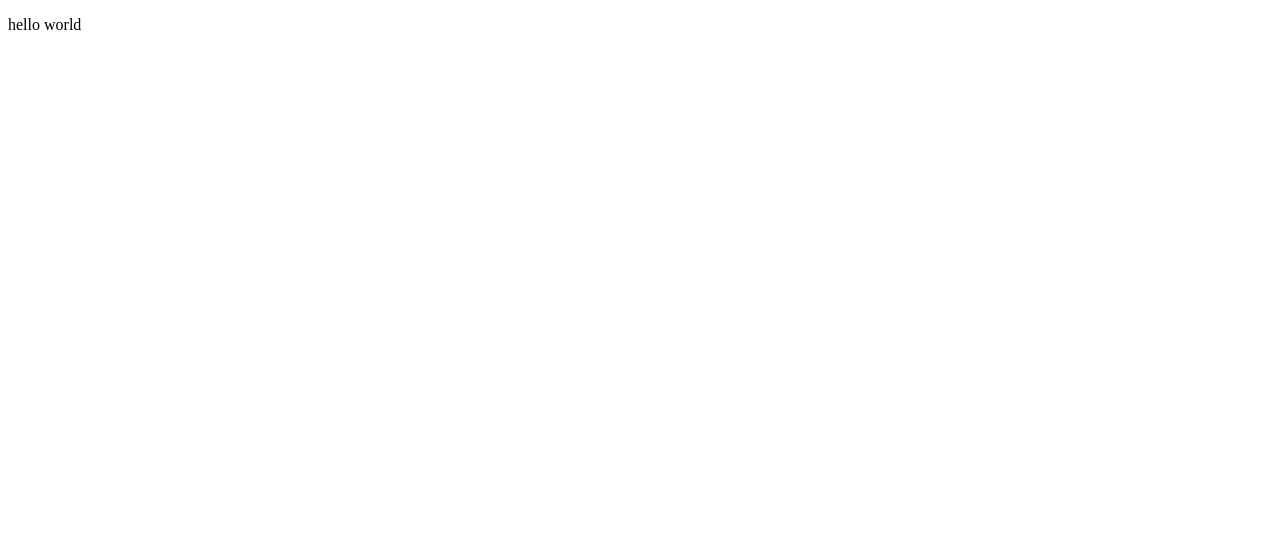
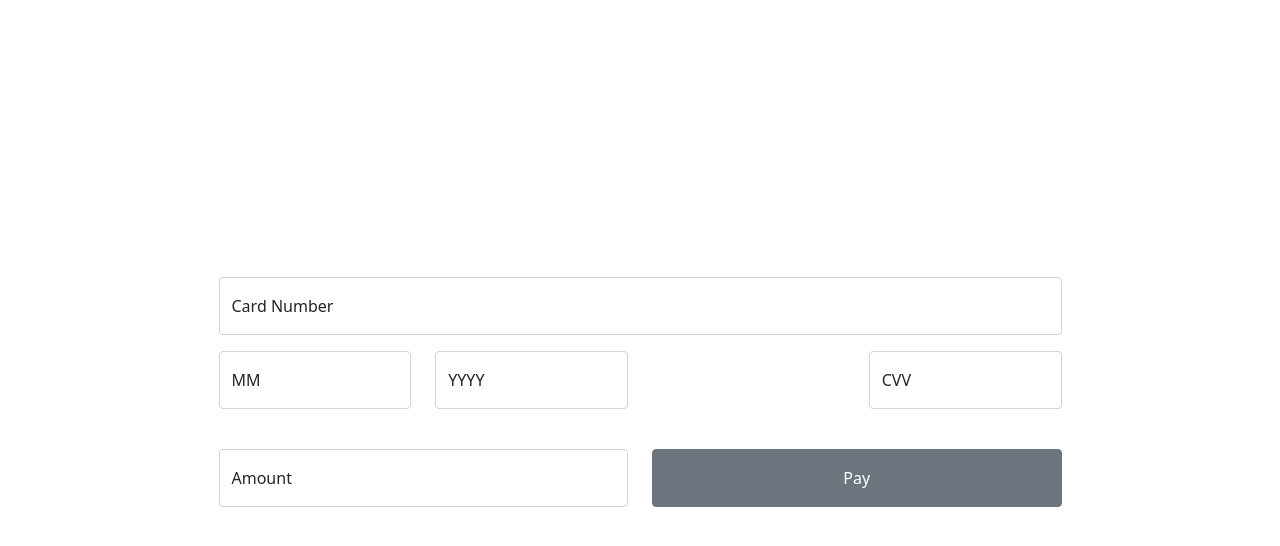
Before and after one commit to thatkit/datasub-payment-app, a React (Create React App) app in the folder client/: page / in a window 1280 px wide. Shown: the top 546 px of the page. Built offline with nearby package versions, Linux system fonts and the light colour scheme.

Commit message:
good looking card layout completed

```diff
--- a/client/src/App.js
+++ b/client/src/App.js
@@ -1,5 +1,106 @@
+import {
+  Container,
+  Row,
+  Col,
+  Form,
+  FormGroup,
+  Input,
+  Label,
+  Button
+} from 'reactstrap';
+import 'bootstrap/dist/css/bootstrap.min.css';
+import styles from './App.module.css';
+
 const App = () => {
-  return (<p>hello world</p>);
+  return (
+    <Container className={styles.container}>
+      <Form inline>
+
+        <Row><Col>
+          <FormGroup floating>
+            <Input
+              id="cardNumber"
+              name="cardNumber"
+              placeholder="Card Number"
+              type="text"
+              autoComplete="cc-number"
+            />
+            <Label for="cardNumber">
+              Card Number
+            </Label>
+          </FormGroup>
+        </Col></Row>
+
+        <Row className={styles.dateAndCvvRow}>
+          <Col xs="6" sm="3">
+            <FormGroup floating>
+              <Input
+                id="expDateMM"
+                name="expDateMM"
+                placeholder="MM"
+                type="text"
+                autoComplete="cc-exp-month"
+              />
+              <Label for="expDateMM">
+                MM
+              </Label>
+            </FormGroup>
+          </Col>
+          <Col xs="6" sm="3">
+            <FormGroup floating>
+              <Input
+                id="expDateYYYY"
+                name="expDateYYYY"
+                placeholder="YYYY"
+                type="text"
+                autoComplete="cc-exp-year"
+              />
+              <Label for="expDateYYYY">
+                YYYY
+              </Label>
+            </FormGroup>
+          </Col>
+          <Col xs="0" sm="3"></Col>
+          <Col xs="6" sm="3">
+            <FormGroup floating>
+              <Input
+                id="cvv"
+                name="cvv"
+                placeholder="CVV"
+                type="text"
+                autoComplete="cc-csc"
+              />
+              <Label for="cvv">
+                CVV
+              </Label>
+            </FormGroup>
+          </Col>
+        </Row>
+        <br/>
+        <Row>
+          <Col xs="12" sm="6">
+            <FormGroup floating>
+              <Input
+                id="amount"
+                name="amount"
+                placeholder="Amount"
+                type="number"
+                autoComplete="transaction-amount"
+              />
+              <Label for="amount">
+                Amount
+              </Label>
+            </FormGroup>
+          </Col>
+          <Col xs="12" sm="6" className="mb-3">
+            <Button className={styles.submitBtn}>
+              Pay
+            </Button>
+          </Col>
+        </Row>
+      </Form>
+    </Container>
+  );
 }
 
 export default App;
--- /dev/null
+++ b/client/src/App.module.css
@@ -0,0 +1,17 @@
+.container {
+    height: 100vh;
+    width: 100vw;
+    display: flex;
+    justify-content: center;
+    align-items: center;
+}
+
+.dateAndCvvRow {
+    display: flex;
+    justify-content: flex-end;
+}
+
+.submitBtn {
+    height: 100%;
+    width: 100%;
+}
```
